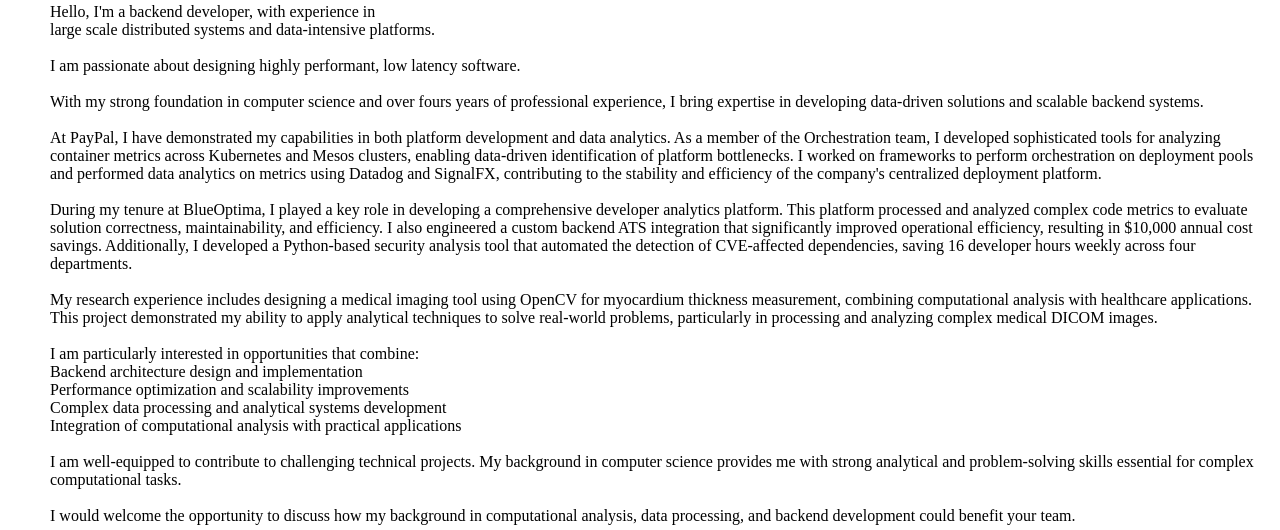
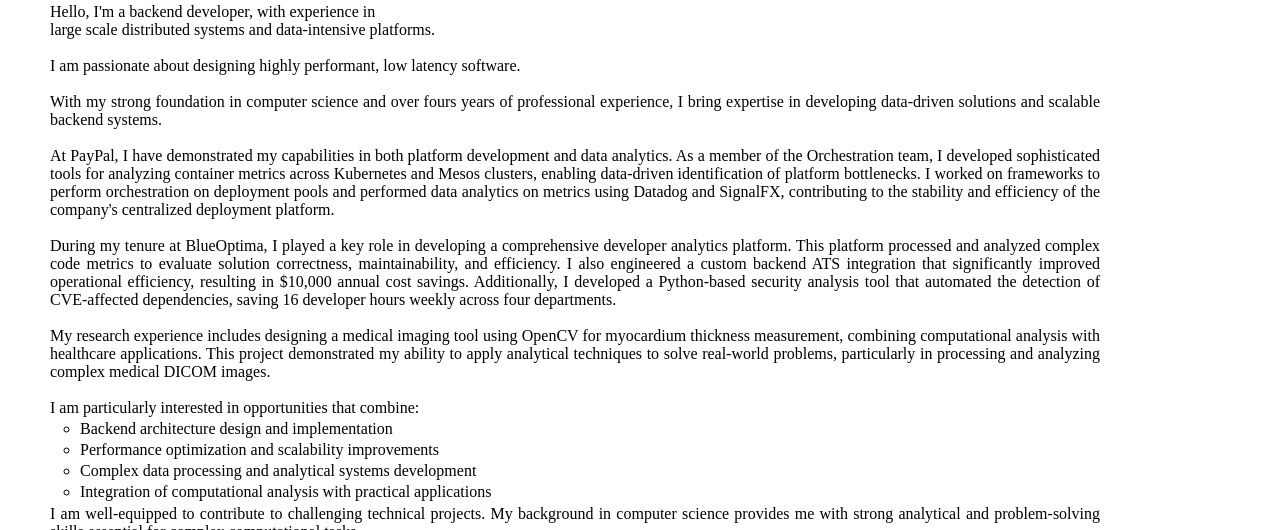
Before and after one commit to Saketh-Ajit/Saketh-Ajit, a plain HTML site: page index.html in a window 1280 px wide. Shown: the part 161-691 px from the top of the page. Drawn offline with Linux system fonts and the light colour scheme; a web font is replaced by a local one.

Commit message:
Formatting

```diff
--- a/About.js
+++ b/About.js
@@ -3,7 +3,7 @@ const aboutContent = `<div>
 	<div class="Page_Title">
 		About
 	</div>
-	<p class="About_Body" style="white-space: pre-line;">
+	<div class="About_Body" style="white-space: pre-line;">
 		Hello, I'm a backend developer, with experience in
 		large scale distributed systems and data-intensive platforms.
 
@@ -18,14 +18,16 @@ const aboutContent = `<div>
 	My research experience includes designing a medical imaging tool using OpenCV for myocardium thickness measurement, combining computational analysis with healthcare applications. This project demonstrated my ability to apply analytical techniques to solve real-world problems, particularly in processing and analyzing complex medical DICOM images.
 
 	I am particularly interested in opportunities that combine:
-	    Backend architecture design and implementation
-	    Performance optimization and scalability improvements
-	    Complex data processing and analytical systems development
-	    Integration of computational analysis with practical applications
+	<ul class="About-interests">
+	<li class="About-interest-points">Backend architecture design and implementation</li>
+	<li class="About-interest-points">Performance optimization and scalability improvements</li>
+	<li class="About-interest-points">Complex data processing and analytical systems development</li>
+	<li class="About-interest-points">Integration of computational analysis with practical applications</li>
+	</ul>
 
 	 I am well-equipped to contribute to challenging technical projects. My background in computer science provides me with strong analytical and problem-solving skills essential for complex computational tasks.
 
 	I would welcome the opportunity to discuss how my background in computational analysis, data processing, and backend development could benefit your team.
-	</p>
+	</div>
 </div>`
 export default aboutContent;
--- a/styles.css
+++ b/styles.css
@@ -23,7 +23,7 @@ nav {
 	padding: 20px;
 }
 
-ul {
+/*ul {
 	list-style: none;
 	display: flex;
 	justify-content: center;
@@ -48,6 +48,7 @@ ul li a.active {
 	text-decoration: underline;
 	color: black;
 }
+*/
 
 .Page_Title {
 	font-size: 50px;
@@ -75,7 +76,22 @@ ul li a.active {
 	white-space: pre-line;
 	margin-left: 50px;
 	font-family: bgd;
+	max-width: 1050px;
+	text-align: justify;
 }
+
+.About-interests {
+	list-style-type: circle;
+	vertical-align: middle;
+	padding-left: 30px;
+	margin-bottom: -50px;
+}
+
+.About-interest-points {
+	margin-top: -15px;
+}
+
+
 
 .header {
 	padding: 10px;
```
